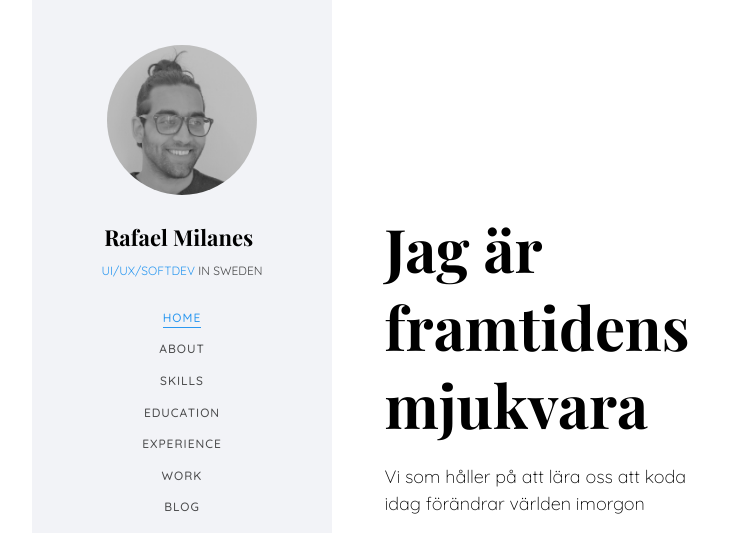
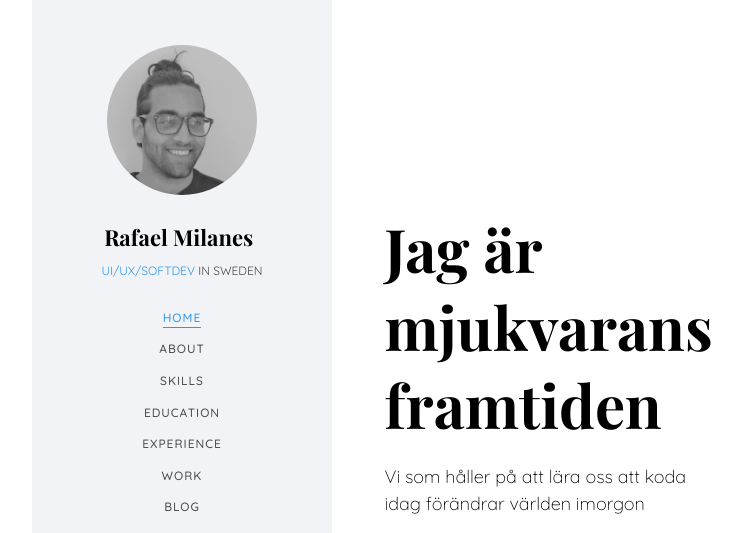
Before and after one commit to musicollins/musicollins.github.io, a plain HTML site: page index.html in a window 1280 px wide. Shown: the top 533 px of the page, without its empty margins (23-765 px from the left). Drawn offline with nearby package versions, Linux system fonts and the light colour scheme; files whose address does not match are found by name; a web font is replaced by a local one.

Commit message:
Update index.html
testing commits with github desktop app.
Git installed in machine,
musicollins.github.io repo cloned.
commit

```diff
--- a/index.html
+++ b/index.html
@@ -104,7 +104,7 @@ Copyright &copy;<script>document.write(new Date().getFullYear());</script> All r
 					   			<div class="col-md-6 col-md-offset-3 col-md-pull-3 col-sm-12 col-xs-12 js-fullheight slider-text">
 					   				<div class="slider-text-inner">
 					   					<div class="desc">
-						   					<h1>Jag är<br>framtidens mjukvara</h1>
+						   					<h1>Jag är<br>mjukvarans framtiden</h1>
 												<h2>Vi som håller på att lära oss att koda idag förändrar världen imorgon</h2>
 												<p><a class="btn btn-primary btn-learn">Ta en koll på min LInkedIn <i class="icon-linkedin2"></i></a></p>
 											</div>
```
